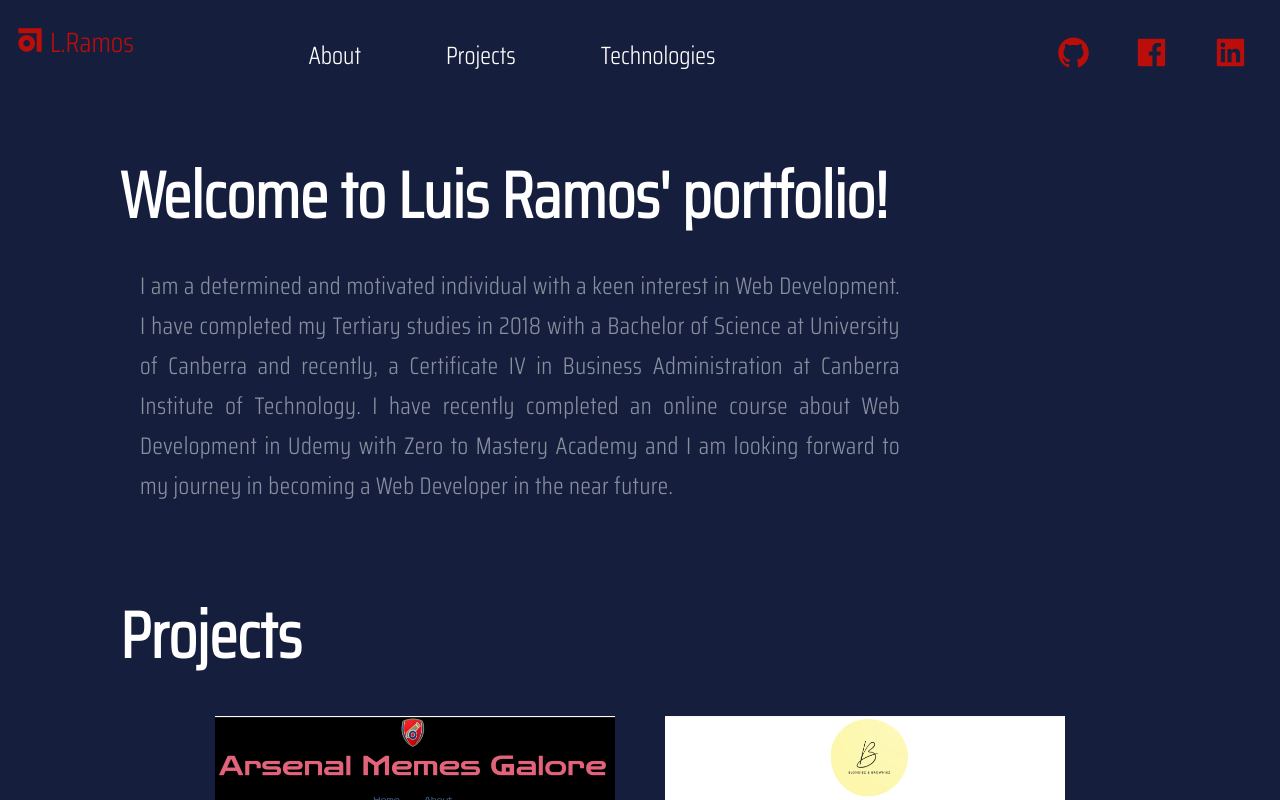
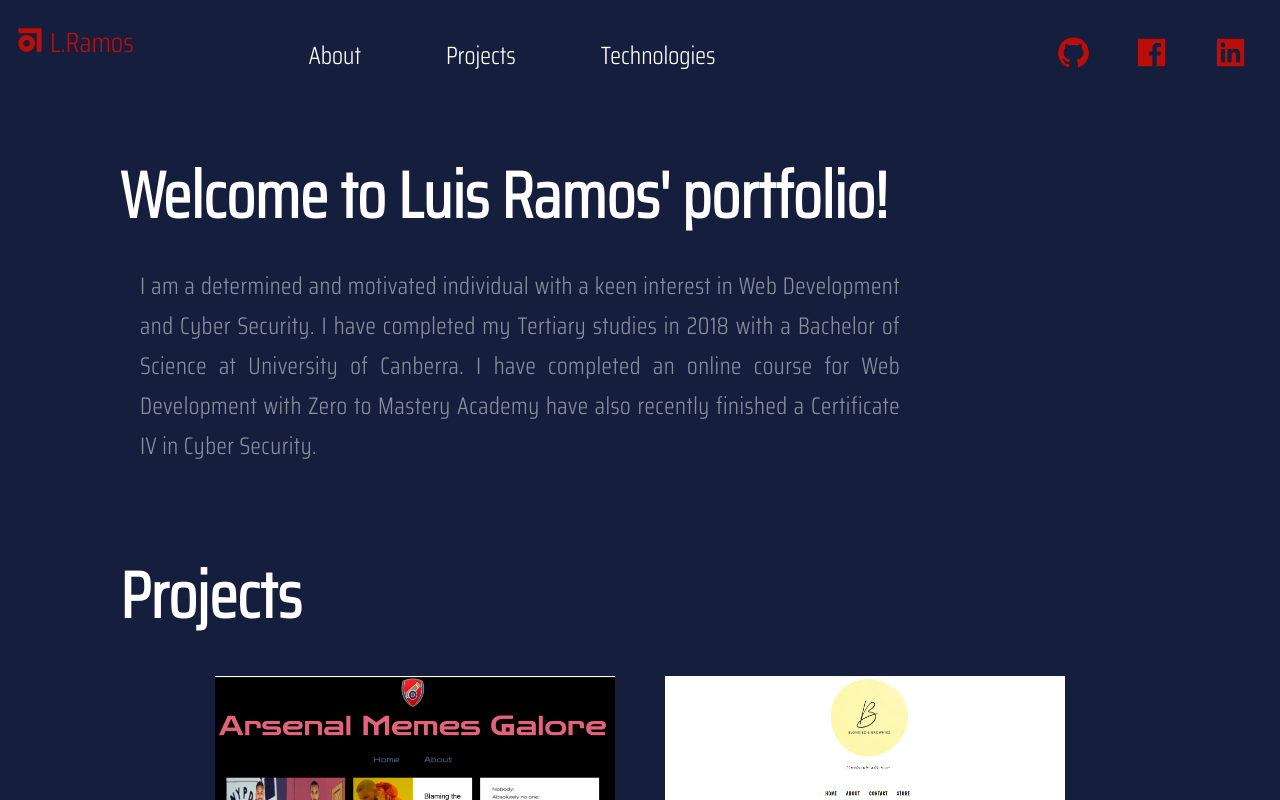
Before and after one commit to RamosLM10/Portfolio, a React (Create React App) app: page / in a window 1280 px wide. Shown: the top 800 px of the page. Built offline with nearby package versions, Linux system fonts and the light colour scheme.

Commit message:
Updated Welcome.js

```diff
--- a/src/components/Welcome/Welcome.js
+++ b/src/components/Welcome/Welcome.js
@@ -9,11 +9,10 @@ const Welcome = () => (
       </h2>
         <p className='section-text' id="about">
             I am a determined and motivated individual with
-            a keen interest in Web Development. I have completed my Tertiary studies in
-            2018 with a Bachelor of Science at University of Canberra and recently, a Certificate
-            IV in Business Administration at Canberra Institute of Technology. I have recently completed
-            an online course about Web Development in Udemy with Zero to Mastery Academy and
-            I am looking forward to my journey in becoming a Web Developer in the near future.
+            a keen interest in Web Development and Cyber Security. I have completed my Tertiary studies in
+            2018 with a Bachelor of Science at University of Canberra. I have completed
+            an online course for Web Development with Zero to Mastery Academy have also recently finished
+            a Certificate IV in Cyber Security.
          </p>
     </div>
   </section>
```
